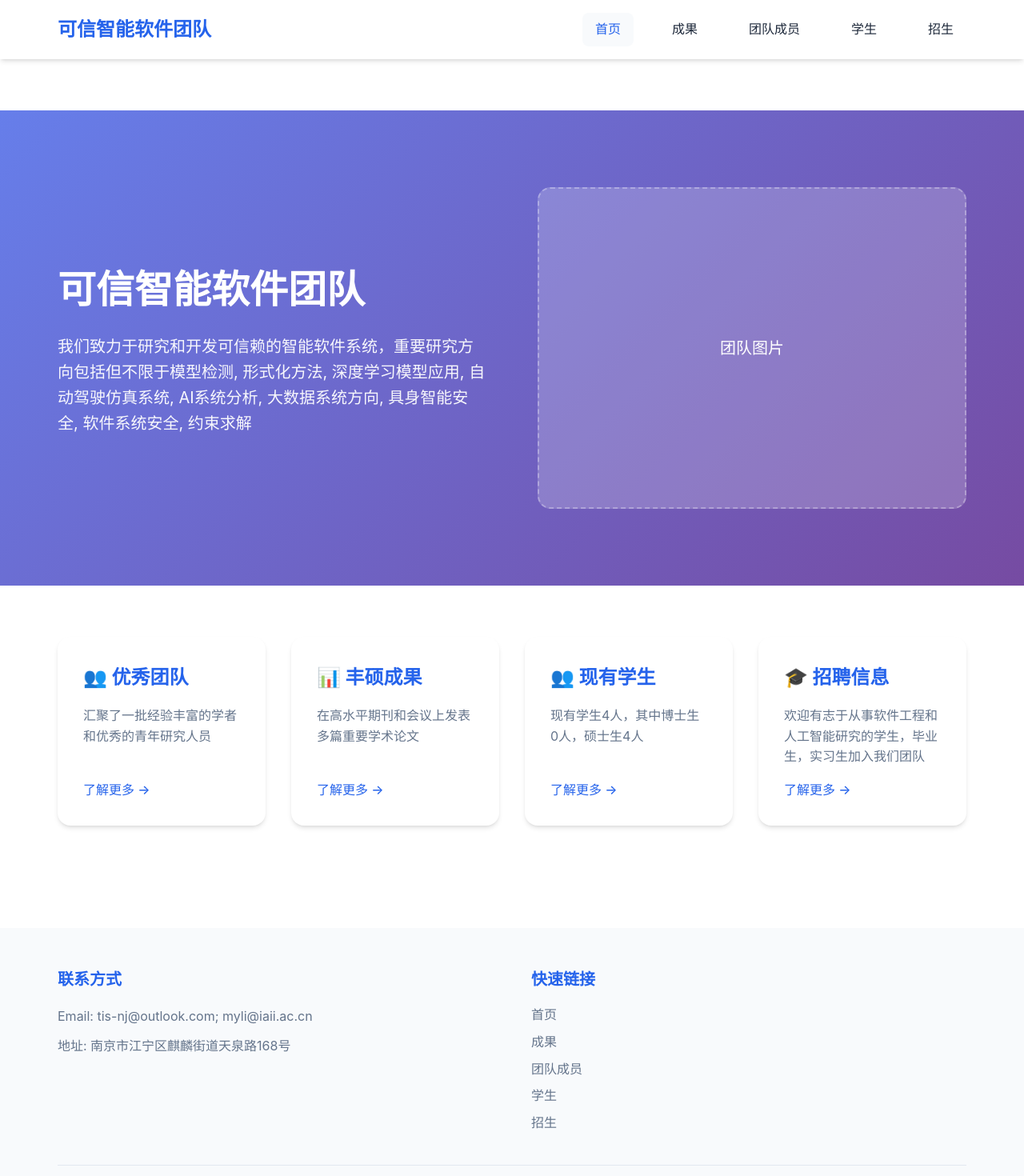
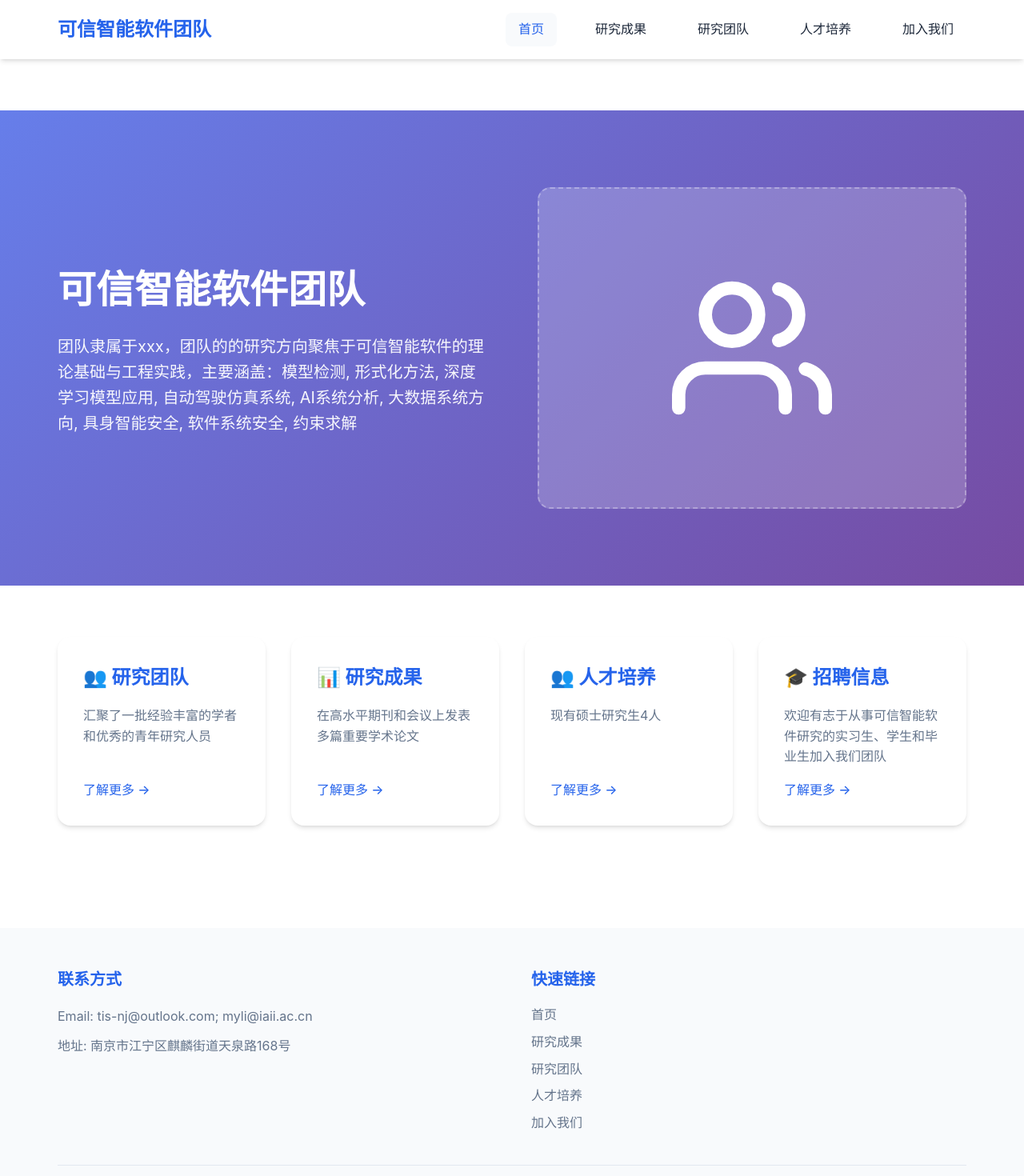
Before and after one commit to TIS-NJ/TIS-NJ.github.io, a React (Vite) app: page / in a window 1280 px wide. Shown: the top 1470 px of the page at 80% size. Built offline with nearby package versions, Linux system fonts and the light colour scheme.

Commit message:
debug init test pages

```diff
--- a/src/components/Layout.jsx
+++ b/src/components/Layout.jsx
@@ -23,16 +23,16 @@ export default function Layout() {
                 首页
               </Link>
               <Link to="/papers" className={isActive('/papers')}>
-                成果
+                研究成果
               </Link>
               <Link to="/members" className={isActive('/members')}>
-                团队成员
+                研究团队
               </Link>
               <Link to="/students" className={isActive('/students')}>
-                学生
+                人才培养
               </Link>
               <Link to="/recruitment" className={isActive('/recruitment')}>
-                招生
+                加入我们
               </Link>
             </nav>
           </div>
@@ -54,10 +54,10 @@ export default function Layout() {
             <div className="footer-section">
               <h3>快速链接</h3>
               <Link to="/">首页</Link>
-              <Link to="/papers">成果</Link>
-              <Link to="/members">团队成员</Link>
-              <Link to="/students">学生</Link>
-              <Link to="/recruitment">招生</Link>
+              <Link to="/papers">研究成果</Link>
+              <Link to="/members">研究团队</Link>
+              <Link to="/students">人才培养</Link>
+              <Link to="/recruitment">加入我们</Link>
             </div>
           </div>
           <p className="footer-copyright">
--- a/src/pages/Home.jsx
+++ b/src/pages/Home.jsx
@@ -10,12 +10,13 @@ export default function Home() {
             <div className="hero-text">
               <h2>可信智能软件团队</h2>
               <p>
-                我们致力于研究和开发可信赖的智能软件系统，重要研究方向包括但不限于模型检测, 形式化方法, 深度学习模型应用, 自动驾驶仿真系统, AI系统分析, 大数据系统方向, 具身智能安全, 软件系统安全, 约束求解
+                团队隶属于xxx，团队的的研究方向聚焦于可信智能软件的理论基础与工程实践，主要涵盖：模型检测, 形式化方法, 深度学习模型应用, 自动驾驶仿真系统, AI系统分析, 大数据系统方向, 具身智能安全, 软件系统安全, 约束求解
               </p>
             </div>
             <div className="hero-image">
               <div className="image-placeholder">
-                <span>团队图片</span>
+                {/* <span>团队图片</span> */}
+                <svg xmlns="public/images/svg" width="200" height="200" viewBox="0 0 24 24" fill="none" stroke="currentColor" strokeWidth="2" strokeLinecap="round" strokeLinejoin="round" className="feather feather-users"><path d="M17 21v-2a4 4 0 0 0-4-4H5a4 4 0 0 0-4 4v2"></path><circle cx="9" cy="7" r="4"></circle><path d="M23 21v-2a4 4 0 0 0-3-3.87"></path><path d="M16 3.13a4 4 0 0 1 0 7.75"></path></svg>
               </div>
             </div>
           </div>
@@ -27,29 +28,29 @@ export default function Home() {
           <div className="feature-grid">
             <Link to="/members" className="feature-card-link">
               <div className="feature-card">
-                <h3>👥 优秀团队</h3>
+                <h3>👥 研究团队</h3>
                 <p>汇聚了一批经验丰富的学者和优秀的青年研究人员</p>
                 <span className="card-link">了解更多 →</span>
               </div>
             </Link>
             <Link to="/papers" className="feature-card-link">
               <div className="feature-card">
-                <h3>📊 丰硕成果</h3>
+                <h3>📊 研究成果</h3>
                 <p>在高水平期刊和会议上发表多篇重要学术论文</p>
                 <span className="card-link">了解更多 →</span>
               </div>
             </Link>
             <Link to="/students" className="feature-card-link">
               <div className="feature-card">
-                <h3>👥 现有学生</h3>
-                <p>现有学生4人，其中博士生0人，硕士生4人</p>
+                <h3>👥 人才培养</h3>
+                <p>现有硕士研究生4人</p>
                 <span className="card-link">了解更多 →</span>
               </div>
             </Link>
             <Link to="/recruitment" className="feature-card-link">
               <div className="feature-card">
                 <h3>🎓 招聘信息</h3>
-                <p>欢迎有志于从事软件工程和人工智能研究的学生，毕业生，实习生加入我们团队</p>
+                <p>欢迎有志于从事可信智能软件研究的实习生、学生和毕业生加入我们团队</p>
                 <span className="card-link">了解更多 →</span>
               </div>
             </Link>
--- a/src/pages/MemberDetail.jsx
+++ b/src/pages/MemberDetail.jsx
@@ -6,47 +6,47 @@ const memberData = {
   zhanglijun: {
     name: '张立军',
     title: '研究员',
-    description: '负责团队的整体研究方向。',
+    description: '张立军，主要研究方向：模型检测, 形式化方法, 深度学习模型应用, 自动驾驶仿真系统。个人主页：https://tis.ios.ac.cn/people/lijun-zhang/。于2008年在德国萨尔大学取得计算机科学博士学位，于2012年被聘为丹麦科技大学长聘副教授，并于2013年被中科院软件所以百人计划聘为研究员（终期考核优秀），现任中国科学院工业人工智能研究院可信智能软件实验室主任，中国科学院大学岗位教授，博士生导师，中欧联合实验室中方主任在高水平国际杂志及会议发表论文一百余篇，其中 CCF A类会议及杂志三十余篇，包括验证会议CAV(Computer Aided Verification)论文7篇，逻辑会议LICS (Logical in Computer Science)论文2篇，计算机程序语言POPL及PLDI各1篇，CCF A类杂志Information and Computation 5篇。申请人研究成果在国际相关领域得到认可：受邀请任第三十五届计算机逻辑CCF A类会议LICS 2020（Logic in Computer Science）大会共同主席，并任执行委员会委员。据谷歌学术统计，申请人论文被引用二千余次。其他主要学术任职为：CCF B类会议TACAS 2019、CONCUR 2018主席，以及CAV、LICS、AAAI、TACAS、CONCUR、FOSSACS及FM等CCF A、B类会议程序委员会委员。发表论文链接：https://tis.ios.ac.cn/publications-by-person/lijun-zhang/',
   },
   xueyinxing: {
     name: '薛吟兴',
     title: '研究员',
-    description: '专注于形式化方法和模型检测的研究。',
+    description: '薛吟兴，主要研究方向：AI系统分析, 大数据系统方向, 具身智能安全, 软件系统安全。个人主页：https://yinxingxue.github.io/。2005年和2007年于武汉大学获学士、硕士学位，2013年2月于新加坡国立大学获博士学位，2013至2014年11月于新加坡国立大学淡马锡研究院（Temasek Lab@NUS）担任研究科学家(Research Scientist)从事新加坡国防项目，2015年至2017年7月于新加坡南洋理工大学淡马锡研究院（Temasek Lab@NTU）担任研究科学家从事新加坡国防项目。此后在微软亚太研发集团互联网工程院担任过2级数据科学家从事Exchange邮件系统的anti-spam核心项目。以主要作者在高水平国际期刊与会议共发表论文近40篇, 如CCF A类期刊TIFS、TSE、TOSEM，A类会议CCS、USENIX security、ICSE、FSE、ASE、ISSTA等。现承担国家自然基金委面上和江苏省科技厅面上项目。曾担任30个会议或研讨会的外部审稿人;作为 PRDC 2014, ICECCS2015, ICSEM2017-Tool, ISSTA 2019-Tool等会议技术委员会;作为如下期刊特邀审稿人: IEEE Trans on Reliability, IET Information Security, Computer & Security, IEEE Access, Journal of Computer Science等。 ',
   },
   yulijia: {
     name: '于立佳',
     title: '副研究员',
-    description: '致力于深度学习模型应用的研究。',
+    description: '于立佳，致力于深度学习模型应用的研究。',
   },
   libohan: {
     name: '李博涵',
     title: '助理研究员',
-    description: '研究方向：约束求解',
+    description: '李博涵，主要研究方向：约束求解。个人主页：https://douglaslee001.github.io/',
   },
   lirenjue: {
     name: '李仞珏',
     title: '助理研究员',
-    description: '研究方向：自动驾驶仿真系统',
+    description: '李仞珏，主要研究方向：自动驾驶仿真系统。个人主页：https://tis.ios.ac.cn/people/renjue-li/',
   },
   yangwenzhang: {
     name: '杨文章',
     title: '助理研究员',
-    description: '研究方向：软件系统安全',
+    description: '杨文章，主要研究方向：软件系统安全。个人主页：https://wzyang.cn/',
   },
   limengyun: {
     name: '李梦雲',
     title: '助理工程师',
-    description: '。',
+    description: '--',
   },
   sushuai: {
     name: '苏帅',
     title: '助理工程师',
-    description: '。',
+    description: '--',
   },
   jiangzhengjie: {
     name: '江铮杰',
     title: '助理工程师',
-    description: '。',
+    description: '--',
   },
 }
 
--- a/src/pages/Members.jsx
+++ b/src/pages/Members.jsx
@@ -26,7 +26,7 @@ export default function Members() {
       <p>我们团队由以下成员组成：</p>
 
       <section style={{ marginTop: '2rem' }}>
-        <h2>研究员/导师</h2>
+        <h2>研究员</h2>
         <div className="member-grid">
           {researchers.map((member) => (
             <Link
--- a/src/pages/Papers.jsx
+++ b/src/pages/Papers.jsx
@@ -4,9 +4,13 @@ export default function Papers() {
       <h1>论文</h1>
       <p>我们团队发表的重要论文：</p>
       <ul>
-        <li>论文示例 1 - 发表在XX期刊</li>
-        <li>论文示例 2 - 发表在XX会议</li>
-        <li>论文示例 3 - 发表在XX期刊</li>
+        <li>《增量SAT/SMT问题的求解与应用综述》- 软件学报(CCFA) </li>
+        <li>Revisiting Transferable Adversarial Images: Systemization, Evaluation, and New Insights - TPAMI(CCFA)</li>
+        <li>Rust-doctor: Enhanced Feature for Rust Ownership and Lifetime Repair with Balanced Training Data Generation - ACL-EMNLP(CCFB)</li>
+        <li>Function Clustering-Based Fuzzing Termination: Toward Smarter Early Stopping - IEEE-ASE(CCFA)</li>
+        {/* <li>Provable Watermarking for Data Poisoning Attacks - NIPS2025(CCFA)</li>
+        <li>SeCon-RAG: A Two-Stage Semantic Filtering and Conflict-Free Framework for Trustworthy RAG - NIPS2025(CCFA)</li>
+        <li>Analyzing the Power of Chain of Thought through Memorization Capabilities - NIPS2025(CCFA)</li> */}
       </ul>
     </div>
   )
--- a/src/pages/Recruitment.jsx
+++ b/src/pages/Recruitment.jsx
@@ -2,11 +2,16 @@ export default function Recruitment() {
   return (
     <div className="container">
       <h1>招生信息</h1>
-      <p>欢迎有志于从事软件工程和人工智能研究的学子加入我们团队。</p>
+      <p>欢迎有志于从事可信智能软件研究的实习生、学生和毕业生加入我们团队。</p>
+
+      <section style={{ marginTop: '2rem' }}>
+        <h2>科研实习</h2>
+        <p>欢迎本科生/研究生参与团队的科研项目，提升科研能力。</p>
+      </section>
 
       <section style={{ marginTop: '2rem' }}>
         <h2>研究生招生</h2>
-        <p>我们招收以下方向的研究生：</p>
+        <p>团队招收以下方向的研究生：</p>
         <ul>
           <li>模型检测</li>
           <li>形式化方法</li>
@@ -21,8 +26,19 @@ export default function Recruitment() {
       </section>
 
       <section style={{ marginTop: '2rem' }}>
-        <h2>本科生科研实习</h2>
-        <p>欢迎本科生参与科研项目，提升科研能力。</p>
+        <h2>毕业生招聘</h2>
+        <p>团队招收以下方向的助理研究员/助理工程师：</p>
+        <ul>
+          <li>模型检测</li>
+          <li>形式化方法</li>
+          <li>深度学习模型应用</li>
+          <li>自动驾驶仿真系统</li>
+          <li>AI系统分析</li>
+          <li>大数据系统方向</li>
+          <li>具身智能安全</li>
+          <li>软件系统安全</li>
+          <li>约束求解</li>
+        </ul>
       </section>
 
       <section style={{ marginTop: '2rem' }}>
--- a/src/pages/Students.jsx
+++ b/src/pages/Students.jsx
@@ -3,7 +3,7 @@ export default function Students() {
     <div className="container">
       <h1>学生</h1>
       <ul>
-        <li>硕士生：樊春松，王可辰，陈正轩，王瑞环</li>
+        <li>25级硕士生：樊春松，王可辰，陈正轩，王瑞环</li>
       </ul>
     </div>
   )
```
